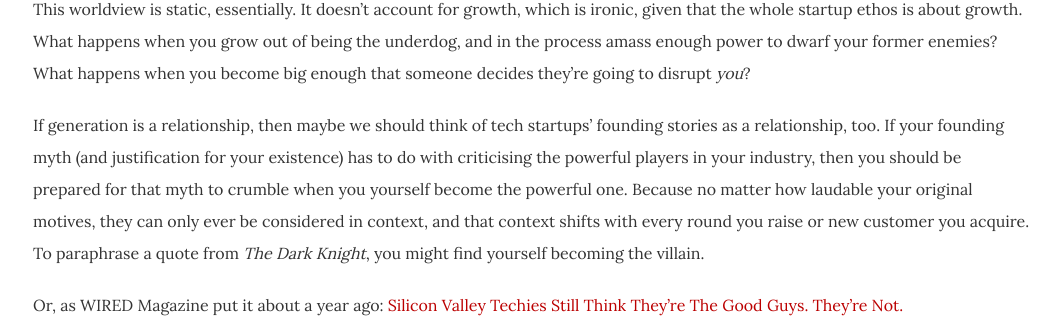
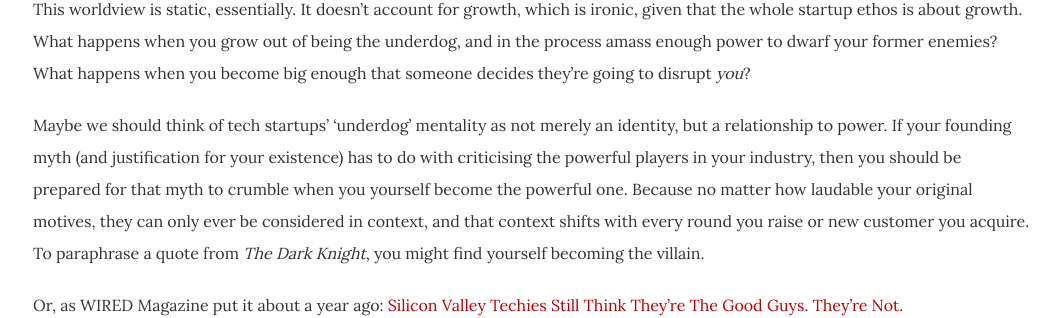
Before and after one commit to dellsystem/dellsystem.github.io, a Jekyll site: the page built from _posts/2019-1-13-fragments-13.md, in a window 1280 px wide and 900 px high, scrolled down 2031 px. Shown: the part 145-463 px from the top of the window, without its empty margins (107-1171 px from the left). Built offline with Jekyll 4.4.1, drawn with Linux system fonts in a browser that asks for light colours.

Commit message:
Update fragments-13
Improved a confusing sentence

```diff
--- a/_posts/2019-1-13-fragments-13.md
+++ b/_posts/2019-1-13-fragments-13.md
@@ -42,7 +42,7 @@ The problem is when these underdogs start to grow older, and larger, and more po
 
 This worldview is static, essentially. It doesn't account for growth, which is ironic, given that the whole startup ethos is about growth. What happens when you grow out of being the underdog, and in the process amass enough power to dwarf your former enemies? What happens when you become big enough that someone decides they're going to disrupt _you_?
 
-If generation is a relationship, then maybe we should think of tech startups' founding stories as a relationship, too. If your founding myth (and justification for your existence) has to do with criticising the powerful players in your industry, then you should be prepared for that myth to crumble when you yourself become the powerful one. Because no matter how laudable your original motives, they can only ever be considered in context, and that context shifts with every round you raise or new customer you acquire. To paraphrase a quote from _The Dark Knight_, you might find yourself becoming the villain.
+Maybe we should think of tech startups' 'underdog' mentality as not merely an identity, but a relationship to power. If your founding myth (and justification for your existence) has to do with criticising the powerful players in your industry, then you should be prepared for that myth to crumble when you yourself become the powerful one. Because no matter how laudable your original motives, they can only ever be considered in context, and that context shifts with every round you raise or new customer you acquire. To paraphrase a quote from _The Dark Knight_, you might find yourself becoming the villain.
 
 Or, as WIRED Magazine put it about a year ago: [Silicon Valley Techies Still Think They're The Good Guys. They're Not.](https://www.wired.com/story/the-other-tech-bubble/)
 
```
